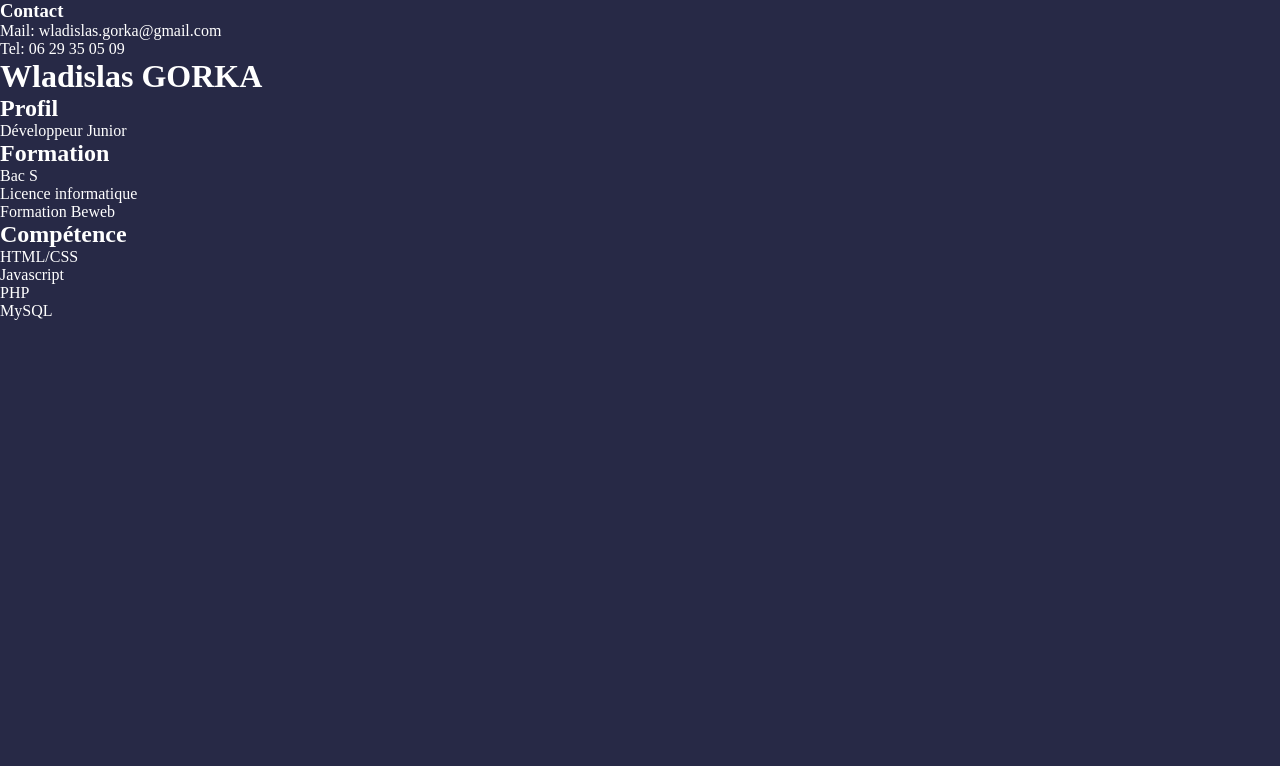
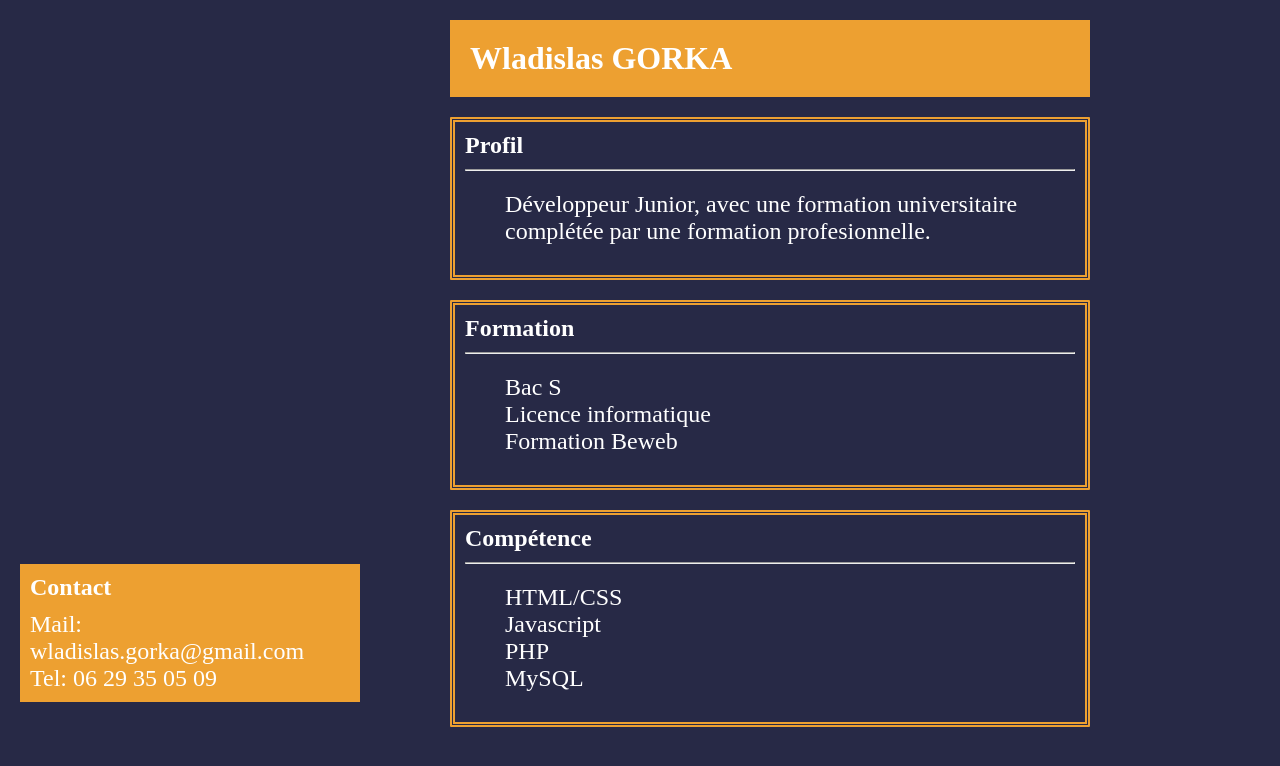
Before and after one commit to wladislasGorka/curri, a plain HTML site: page index.html in a window 1280 px wide. Drawn offline with Linux system fonts and the light colour scheme.

Commit message:
Modif css

```diff
--- a/index.html
+++ b/index.html
@@ -19,11 +19,15 @@
             <h1>Wladislas GORKA</h1>
             <section>
                 <h2>Profil</h2>
-                <p> Développeur Junior</p>
+                <hr />
+                <p> Développeur Junior, avec une formation universitaire complétée par une formation profesionnelle.
+
+                </p>
             </section>
 
             <section>
                 <h2>Formation</h2>
+                <hr />
                 <ul id="formation">
                     <li>Bac S</li>
                     <li>Licence informatique</li>
@@ -33,6 +37,7 @@
 
             <section>
                 <h2>Compétence</h2>
+                <hr />
                 <ul id="competences">
                     <li>HTML/CSS</li>
                     <li>Javascript</li>
--- a/style.css
+++ b/style.css
@@ -9,8 +9,57 @@ Palette de couleurs (Created by Snowy Owl):
     margin: 0px;
     padding: 0px;
     color: white;
+    font-size: x-large;
 }
 
 body{
     background-color: #272946;
 }
+
+aside{
+    display: inline-block;
+    font-size: 20px;
+    margin: 20px;
+    width: 25%;
+    background-color: #eda031;
+    height: 100%;
+    padding: 10px;
+}
+
+main{
+    display: inline-block;
+    width: 50%;
+    margin-top: 20px;
+    margin-left: 5%;
+    margin-right: 5%;
+}
+
+section{
+    margin-top: 20px;
+    border-radius: 1px;
+    border: thick double #eda031;
+    padding: 10px 10px 30px 10px;
+}
+
+h1{
+    background-color: #eda031;
+    font-size: xx-large;
+    padding: 20px;
+}
+h2{
+    margin-bottom: 10px;
+}
+hr{
+    color: #eda031;
+    margin-bottom: 20px;
+}
+h3{
+    margin-bottom: 10px;
+}
+
+p, section > ul{
+    padding-left: 40px;
+}
+li{
+    list-style-type : none ;
+}
```
